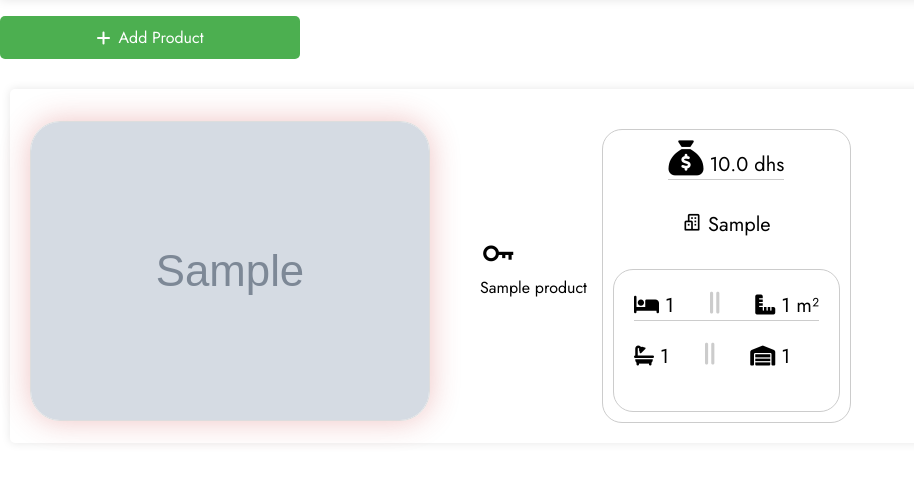
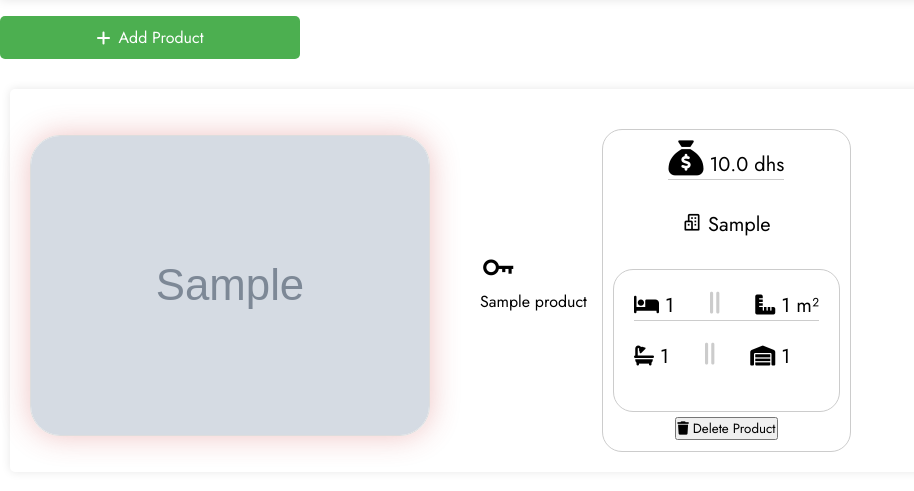
Before and after one commit to GENESESHB/island4u.tech, a Flask app: page /user in a window 1280 px wide. Shown: the part 84-575 px from the top of the page, without its empty margins (0-914 px from the left). Run offline with Flask 3, Linux system fonts and the light colour scheme; a user stored in the database is signed in; tables that the repository leaves empty hold one stand-in row (values such as "Sample post"); grey boxes marked "Sample" are stand-in pictures; some libraries are stand-ins or nearby versions.

Commit message:
add button to delet product from user

```diff
--- a/models/app.py
+++ b/models/app.py
@@ -8,6 +8,7 @@ from flask_login import LoginManager, UserMixin, login_user, login_required, log
 from .user import User, Products, db  # Import Product model
 from flask import Flask, render_template, request, redirect, url_for, flash, send_from_directory
 import uuid
+
 
 login_manager = LoginManager()
 login_manager.login_view = 'login'
@@ -148,6 +149,7 @@ def create_app():
             file.save(file_path)
             return file_path
         return None
+
     def get_product_details(product_id):
         # Retrieve product details from the database based on the product_id
         product = Products.query.get(product_id)
@@ -171,6 +173,26 @@ def create_app():
                 }
         return processed_product
 
+    @app.route('/delete_product/<string:product_id>', methods=['POST'])
+    @login_required
+    def delete_product(product_id):
+        product = Products.query.get(product_id)
+        if not product:
+            flash('Product not found.', 'error')
+            return redirect(url_for('dashboard'))
+
+        if product.user_id != current_user.id:
+            flash('Permission denied.', 'error')
+            return redirect(url_for('dashboard'))
+
+        # Delete the product from the database
+        db.session.delete(product)
+        db.session.commit()
+
+        flash('Product deleted successfully.', 'success')
+
+        return redirect(url_for('user'))
+
     @app.route('/product/<string:product_id>')
     def product_detail(product_id):
         product = get_product_details(product_id)
--- a/models/templates/user.html
+++ b/models/templates/user.html
@@ -61,7 +61,12 @@
 						                        <i class="fa-solid fa-warehouse"></i>     {{ product.window_per_house }}
 						                 </p>
 						       </a>
-
+						       <form action="{{ url_for('delete_product', product_id=product.id) }}" method="post"
+							       onsubmit="return confirm('Are you sure you want to delete this product?')">
+							       <button type="submit" class="delete-product-button">
+								       <i class="fas fa-trash"></i> Delete Product
+							       </button>
+						       </form>
 					</div>
 				</div>
 				{% endfor %}
```
Also changed, not shown: models/uploads/251fc9d1-9d15-4b05-9085-59162039ed29177ca1f1-3a02-4999-857f-ec1ea5753246.webp (added), models/uploads/84b7789e-5c9c-45dc-8d0b-3fed00bf1185a453e4d166958bf7377d01e133d02355.jpg (added), models/uploads/bead1a6f-c812-4df0-9494-a1c78e96ca0ca453e4d166958bf7377d01e133d02355.jpg (added).
